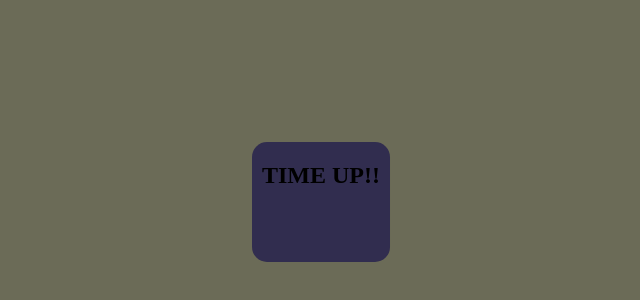
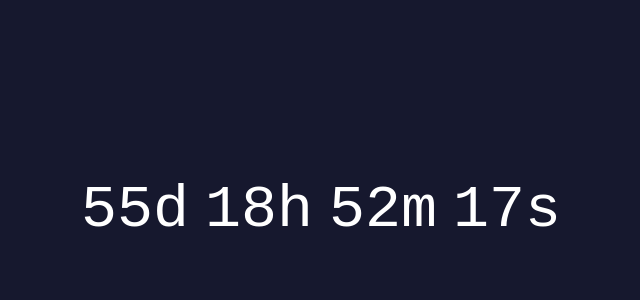
Before and after one commit to Lousio-n/daysleft, a plain HTML site: page index.html in a window 1280 px wide. Shown: the part 198-498 px from the top of the page, without its empty margins (319-959 px from the left). Drawn offline with Linux system fonts and the light colour scheme.

Commit message:
make everything better

```diff
--- a/index.html
+++ b/index.html
@@ -1,70 +1,21 @@
-<!DOCTYPE HTML>
-<html>
+<!DOCTYPE html>
+<html lang="en">
+
 <head>
-<meta name="viewport" content="width=device-width, initial-scale=1">
-<style>
-body {
-  background-color: #6b6b57;
-}
-p {
-  display: inline;
-  font-size: 60px;
-  font-family: 'Courier New';
-}
-div {
-  position: absolute;
-  top: 50%;
-  left: 50%;
-  transform: translate(-50%, -50%);
-  margin: auto;
+  <meta charset="UTF-8">
+  <meta http-equiv="X-UA-Compatible" content="IE=edge">
+  <meta name="viewport" content="width=device-width, initial-scale=1.0">
+  <script defer src="/main.js"></script>
+  <link rel="stylesheet" href="/styles.css">
+  <title>Timer</title>
+</head>
 
-  border-radius: 15px;
-  background: #312d4f;
-  display: flex;
-  padding: 0 10px;
-}
-</style>
-</head>
 <body>
- <div>
+  <div class="timer-box" id="timer">
     <p id="days"></p>
     <p id="hours"></p>
     <p id="mins"></p>
     <p id="secs"></p>
-    <h2 id="end"></h2>
- </div>
-    <script>
-    // The data/time we want to countdown to
-    var countDownDate = new Date("May 10, 2022 17:00:00").getTime();
-
-    // Run myfunc every second
-    var myfunc = setInterval(function() {
-
-    var now = new Date().getTime();
-    var timeleft = countDownDate - now;
-
-    // Calculating the days, hours, minutes and seconds left
-    var days = Math.floor(timeleft / (1000 * 60 * 60 * 24));
-    var hours = Math.floor((timeleft % (1000 * 60 * 60 * 24)) / (1000 * 60 * 60));
-    var minutes = Math.floor((timeleft % (1000 * 60 * 60)) / (1000 * 60));
-    var seconds = Math.floor((timeleft % (1000 * 60)) / 1000);
-
-    // Result is output to the specific element
-    document.getElementById("days").innerHTML = days + "d "
-    document.getElementById("hours").innerHTML = hours + "h "
-    document.getElementById("mins").innerHTML = minutes + "m "
-    document.getElementById("secs").innerHTML = seconds + "s "
-
-    // Display the message when countdown is over
-    if (timeleft < 0) {
-        clearInterval(myfunc);
-        document.getElementById("days").innerHTML = ""
-        document.getElementById("hours").innerHTML = ""
-        document.getElementById("mins").innerHTML = ""
-        document.getElementById("secs").innerHTML = ""
-        document.getElementById("end").innerHTML = "TIME UP!!";
-    }
-    }, 1000);
-    </script>
+  </div>
 </body>
 </html>
--- /dev/null
+++ b/main.js
@@ -0,0 +1,26 @@
+const countDownDate = new Date("May 10, 2023 17:00:00").getTime();
+
+const countDown = setInterval(function () {
+
+  const currentDate = new Date().getTime();
+  let timeleft = countDownDate - currentDate;
+
+  let days = Math.floor(timeleft / (1000 * 60 * 60 * 24));
+  let hours = Math.floor((timeleft % (1000 * 60 * 60 * 24)) / (1000 * 60 * 60));
+  let minutes = Math.floor((timeleft % (1000 * 60 * 60)) / (1000 * 60));
+  let seconds = Math.floor((timeleft % (1000 * 60)) / 1000);
+
+  document.getElementById("days").textContent = days + "d"
+  document.getElementById("hours").textContent = hours + "h"
+  document.getElementById("mins").textContent = minutes + "m"
+  document.getElementById("secs").textContent = seconds + "s"
+
+  if (timeleft < 0) {
+    clearInterval(countDown);
+    const timer = document.getElementById("timer");
+    const timerEnd = document.createElement("h2");
+    timer.replaceChildren();
+    timer.appendChild(timerEnd)
+    timerEnd.textContent = "Timer has ended"
+  }
+}, 1000);
--- /dev/null
+++ b/styles.css
@@ -0,0 +1,21 @@
+html,
+body {
+  height: 100%;
+}
+
+body {
+  display: flex;
+  background-color: #16182e;
+  color: white;
+}
+p {
+  font-size: 60px;
+  font-family: 'Courier New';
+}
+.timer-box {
+  width: 100%;
+  display: flex;
+  justify-content: center;
+  align-items: center;
+  gap: 16px;
+}
```
Also changed, not shown: 1 other file.
